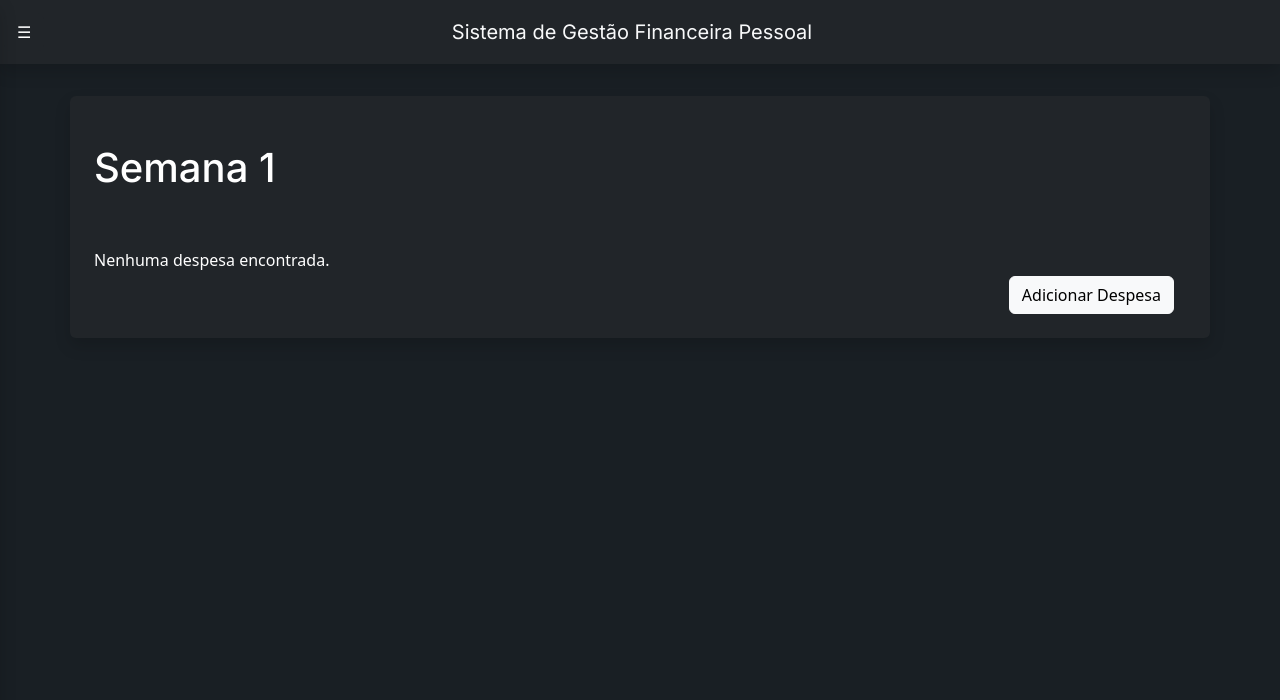
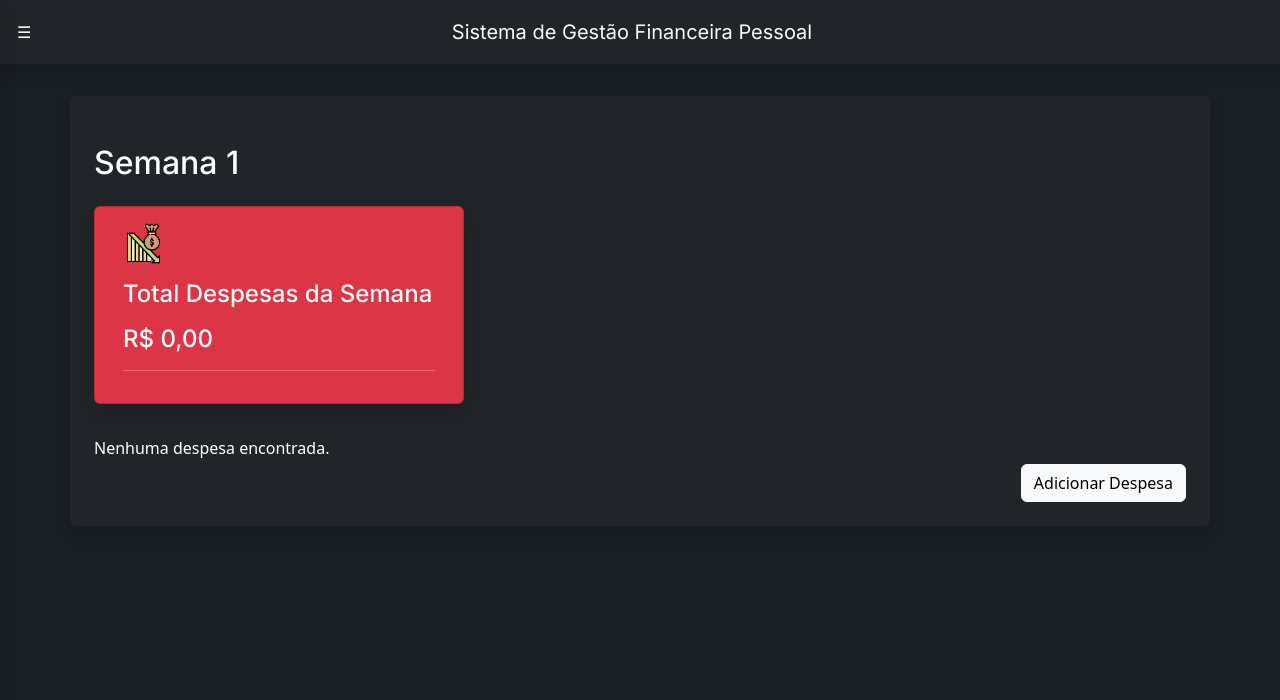
Before and after one commit to ldnrodrigues/SGP, a PHP site: page /Outras-pag/Semanal.php in a window 1280 px wide. Shown: the top 700 px of the page. Run offline with PHP 8.4, Linux system fonts and the light colour scheme; data comes from the database, SQL or seed files in the repository; data that the repository does not hold is empty; some web fonts are replaced.

Commit message:
Update Semanal.php

```diff
--- a/Outras-pag/Semanal.php
+++ b/Outras-pag/Semanal.php
@@ -52,6 +52,16 @@
           echo "Erro ao criar nova tabela de despesas: " . $conn->error;
       }
   }
+
+    // Query para calcular o total das despesas
+  $sql = "SELECT SUM(valor) AS total_despesas FROM despesas_semanais";
+  $result = $conn->query($sql);
+  $total_despesas = 0;
+
+  if ($result->num_rows > 0) {
+      $row = $result->fetch_assoc();
+      $total_despesas = $row['total_despesas'];
+  }
   ?>
 
 </head>
@@ -84,13 +94,31 @@
   <!-- Conteúdo da semana 1 -->
   <div class="container mt-5">
     <div class="row">
-      <h1>Semana 1</h1>
+      <h2>Semana 1</h2>
     </div>
+
+    <div class="container mt-3" id="main" style="margin-bottom: 2rem;">
+      <div class="row">
+        <div class="card bg-danger shadow rounded" style="max-width: 370px;">
+          <div class="card-body">
+            <img src="../Imagens/Icones/perda.png" alt="" style="max-width: 41px;">
+            <h4 class="card-title text-light mt-3">Total Despesas da Semana</h4>
+            <h4 class="card-text text-light mt-3">R$ <?php echo number_format($total_despesas, 2, ',', '.'); ?></h4>
+            <hr style="color: #fff;">
+          </div>
+        </div>
+      </div>
+    </div>
+  </div>
+
+    <div class="container">
       <div class="row justify-content-center">
-      <div class="col-12 mt-5">
+        <div class="col-12">
           <?php include __DIR__ . '/../crud.php'; ?>
         </div>
       </div>
+    </div>
+
     <div class="container mt-1 d-flex justify-content-end">
       <button class="btn btn-light mb-4" data-bs-toggle="modal" data-bs-target="#modalAdicionarDespesaSemana1">Adicionar Despesa</button>
     </div>
@@ -116,6 +144,7 @@
       </div>
       <div class="modal-body">
         <form action="Semanal.php" method="POST">
+          <input type="hidden" name="action" value="inserir">
           <div class="mb-3">
             <label for="valorModal1" class="form-label">Valor</label>
             <input type="number" class="form-control bg-imput text-light" id="valorModal1" name="valor">
@@ -140,5 +169,6 @@
   </div>
 </div>
 
+
 </body>
 </php>
```
Lines whose indentation alone changed are shown as unchanged.
